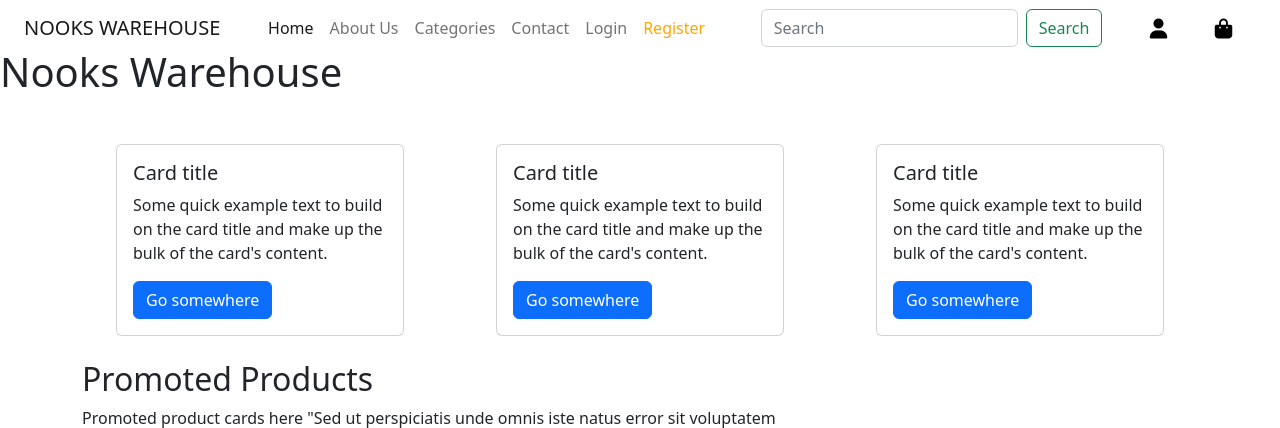
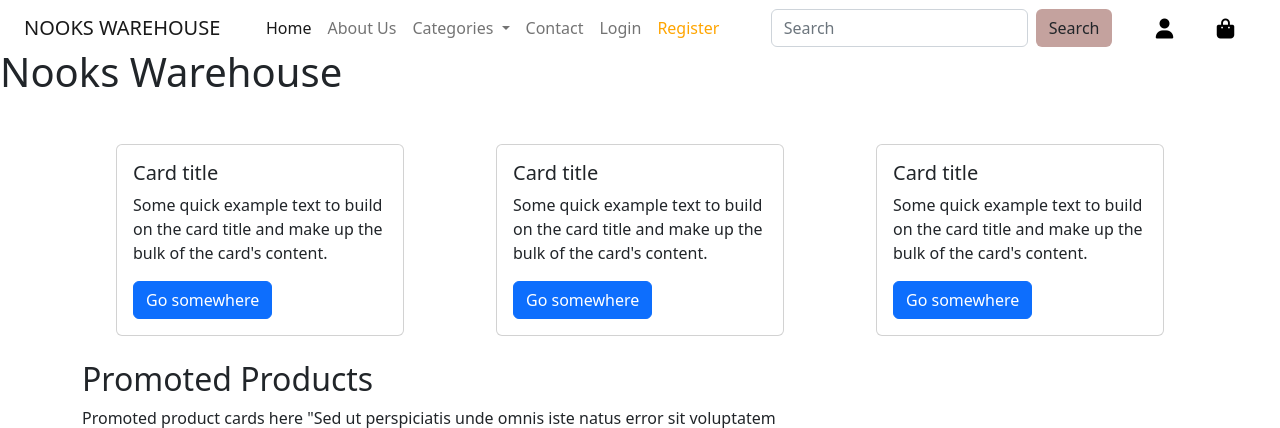
Before and after one commit to sharondrinkwaard/nookswarehouse, a Django app: page / in a window 1280 px wide. Shown: the top 428 px of the page. Run offline with Django 3.2, Linux system fonts and the light colour scheme; some libraries are stand-ins or nearby versions.

Commit message:
Add dropdown menu for categories

```diff
--- a/templates/base.html
+++ b/templates/base.html
@@ -37,9 +37,16 @@
             <li class="nav-item">
               <a class="nav-link" href="{% url 'index' %}#about-us-section">About Us</a>
             </li>
-            <li class="nav-item">
-              <a class="nav-link" href="#">Categories</a>
-            </li>
+            <li class="nav-item dropdown">
+          <a class="nav-link dropdown-toggle" href="#" role="button" data-bs-toggle="dropdown" aria-expanded="false">
+            Categories
+          </a>
+          <ul class="dropdown-menu">
+            <li><a class="dropdown-item" href="#">Action</a></li>
+            <li><a class="dropdown-item" href="#">Another action</a></li>
+            <li><a class="dropdown-item" href="#">Something else here</a></li>
+          </ul>
+        </li>
             <li class="nav-item">
               <a class="nav-link" href="{% url 'index' %}#contact-section">Contact</a>
             </li>
@@ -62,7 +69,7 @@
           </ul>
           <form class="d-flex" role="search">
             <input class="form-control me-2" type="search" placeholder="Search" aria-label="Search">
-            <button class="btn btn-outline-success" type="submit">Search</button>
+            <button class="btn btn-custom" type="submit">Search</button>
           </form>
           <a class="nav-item nav-link text-black" href="{% if user.is_authenticated %}{% url 'overview_orders' %}{% else %}{% url 'account_login' %}{% endif %}" id="user-options" data-toggle="dropdown" aria-haspopup="true" aria-expanded="false">
             <div class="text-center">
@@ -113,7 +120,7 @@
         <h4>Nooks Warehouse</h4>
         <ul class="list-unstyled">
           <li>
-            <a href="">About Us</a>
+            <a href="{% url 'index' %}#about-us-section">About Us</a>
           </li>
           <li>
             <a href="{% url 'customer_service' %}#terms-conditions">Terms & Conditions</a>
```
